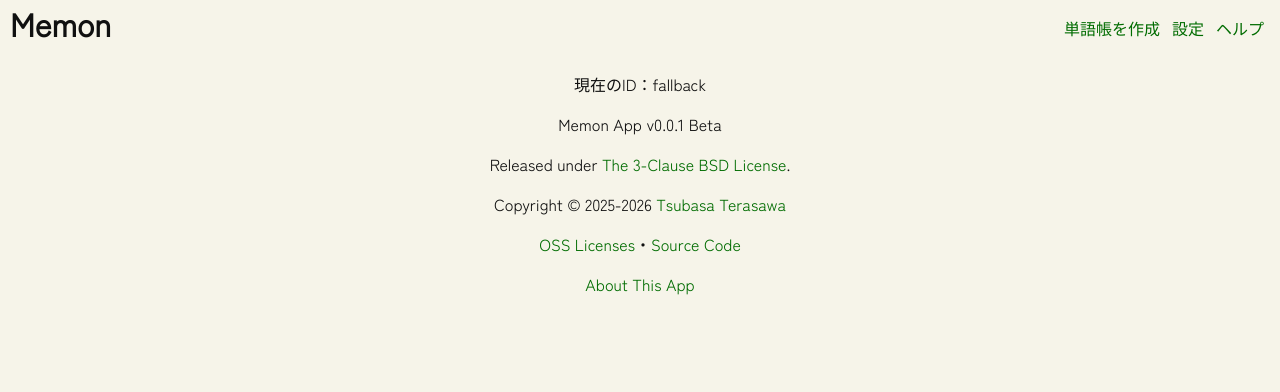
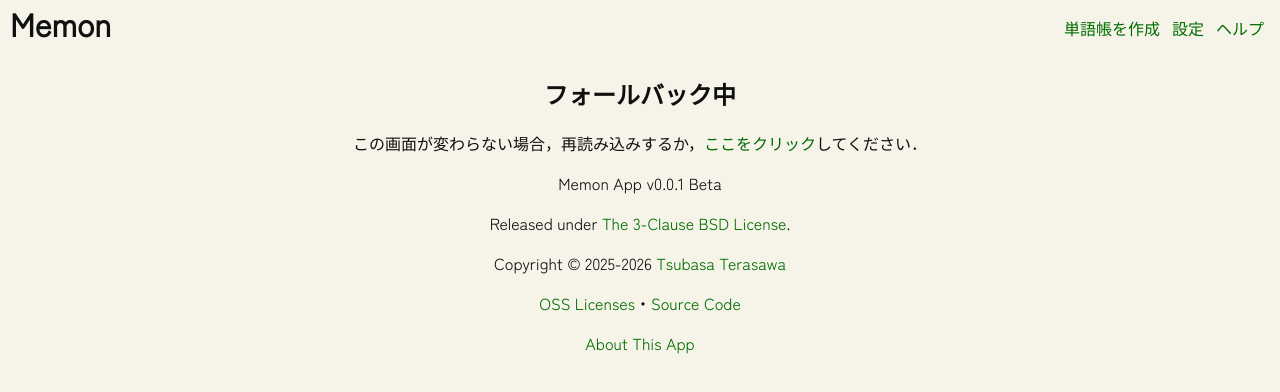
Before and after one commit to wing-0902/memon_app, a SvelteKit app: page /fallback in a window 1280 px wide. Shown: the top 392 px of the page. Built offline with nearby package versions, Linux system fonts and the light colour scheme; a web font is replaced by a local one.

Commit message:
fallback retry build

```diff
--- /dev/null
+++ b/src/routes/fallback/+page.svelte
@@ -0,0 +1,4 @@
+<div>
+  <h2>フォールバック中</h2>
+  <p>この画面が変わらない場合，再読み込みするか，<a href="/">ここをクリック</a>してください．</p>
+</div>
--- /dev/null
+++ b/src/routes/fallback/+page.ts
@@ -0,0 +1 @@
+export const trailingSlash = 'never';
--- a/svelte.config.js
+++ b/svelte.config.js
@@ -12,7 +12,13 @@ const config = {
     // adapter-auto only supports some environments, see https://svelte.dev/docs/kit/adapter-auto for a list.
     // If your environment is not supported, or you settled on a specific environment, switch out the adapter.
     // See https://svelte.dev/docs/kit/adapters for more information about adapters.
-    adapter: adapter(),
+    adapter: adapter({
+      pages: 'build',
+      assets: 'build',
+      fallback: 'fallback.html',
+      precompress: false,
+      strict: true
+    }),
     prerender: {
       handleHttpError: ({ path, referrer, message }) => {
         console.warn(`Prerender Warning: ${message} at ${path} (linked from ${referrer})`);
--- a/vite.config.ts
+++ b/vite.config.ts
@@ -2,7 +2,7 @@ import { sveltekit } from '@sveltejs/kit/vite';
 import { defineConfig } from 'vite';
 import license from 'rollup-plugin-license';
 import path from 'path';
-import pkg from './package.json' assert { type: 'json' };
+import pkg from './package.json' with { type: 'json' };
 
 export default defineConfig({
   plugins: [
```
Also changed, not shown: src/routes/[slug]/+page.svelte (+4 -4 lines), src/routes/[slug]/+layout.ts (line endings or trailing spaces).
